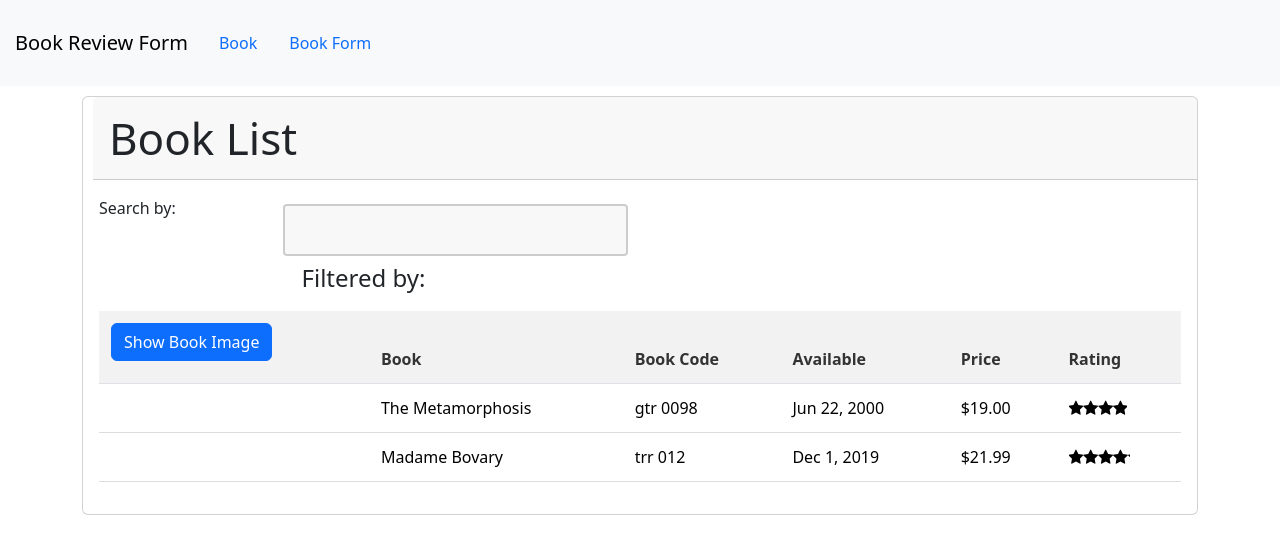
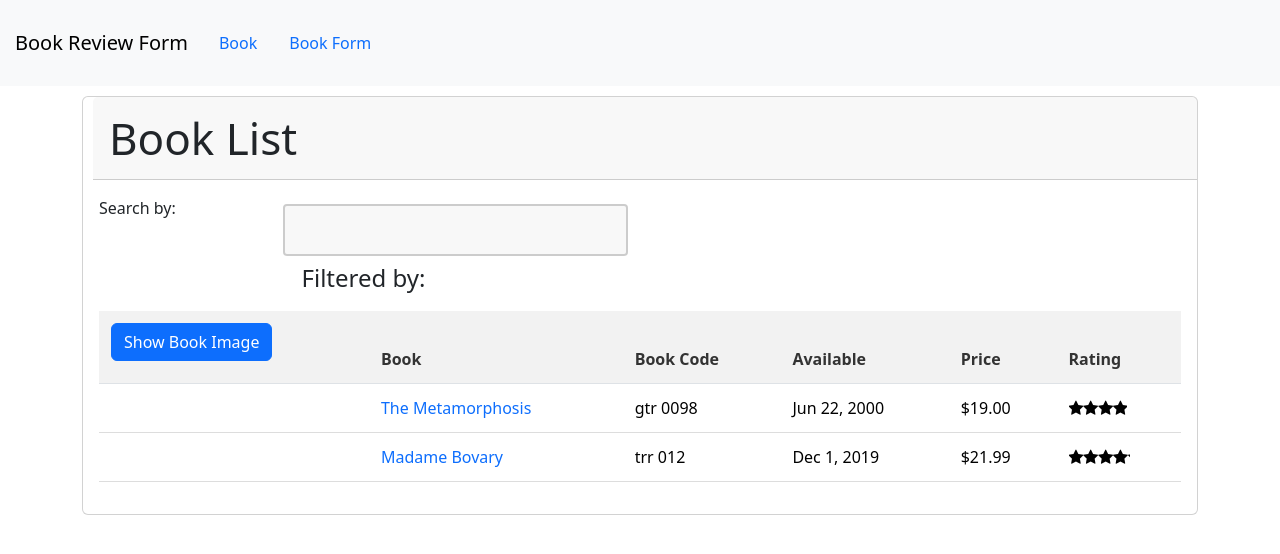
Before and after one commit to josealarconchacon/book-review-form, an Angular app: page /books in a window 1280 px wide. Shown: the top 554 px of the page. Built offline with nearby package versions, Linux system fonts and the light colour scheme.

Commit message:
add routing

```diff
--- a/src/app/books/books.component.html
+++ b/src/app/books/books.component.html
@@ -47,7 +47,9 @@
                 alt="book image"
               />
             </td>
-            <td>{{ book.bookName }}</td>
+            <td>
+              <a [routerLink]="['/books', book.bookId]">{{ book.bookName }}</a>
+            </td>
             <td>{{ book.boobCode | lowercase | setToSpaces : "-" }}</td>
             <td>{{ book.releaseDate | date }}</td>
             <td>{{ book.price | currency : "USD" : "symbol" : "1.2-2" }}</td>
```
